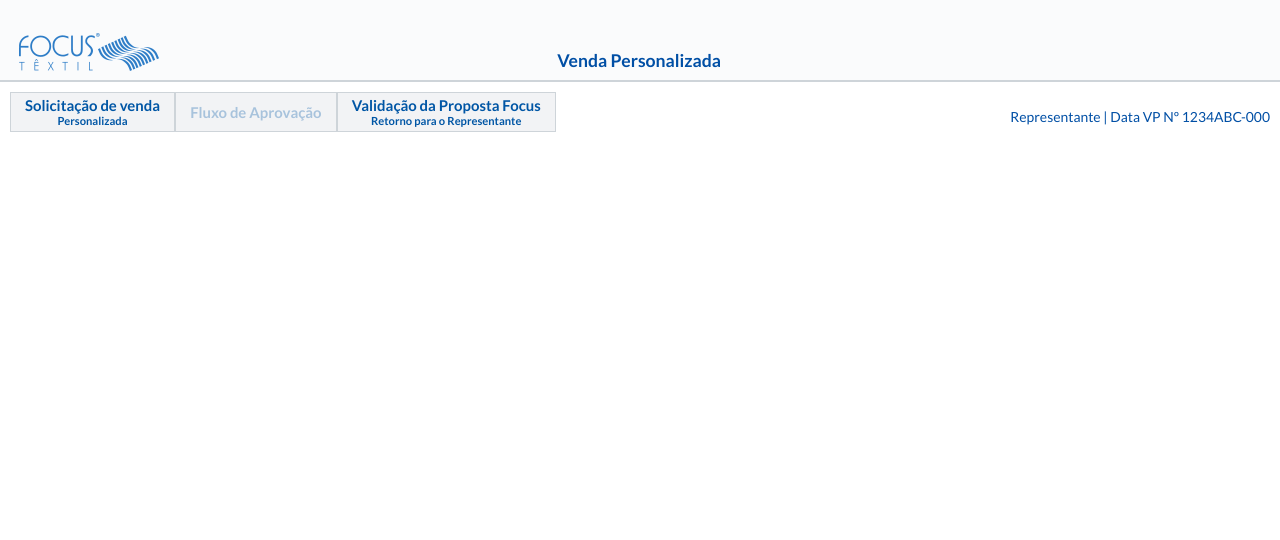
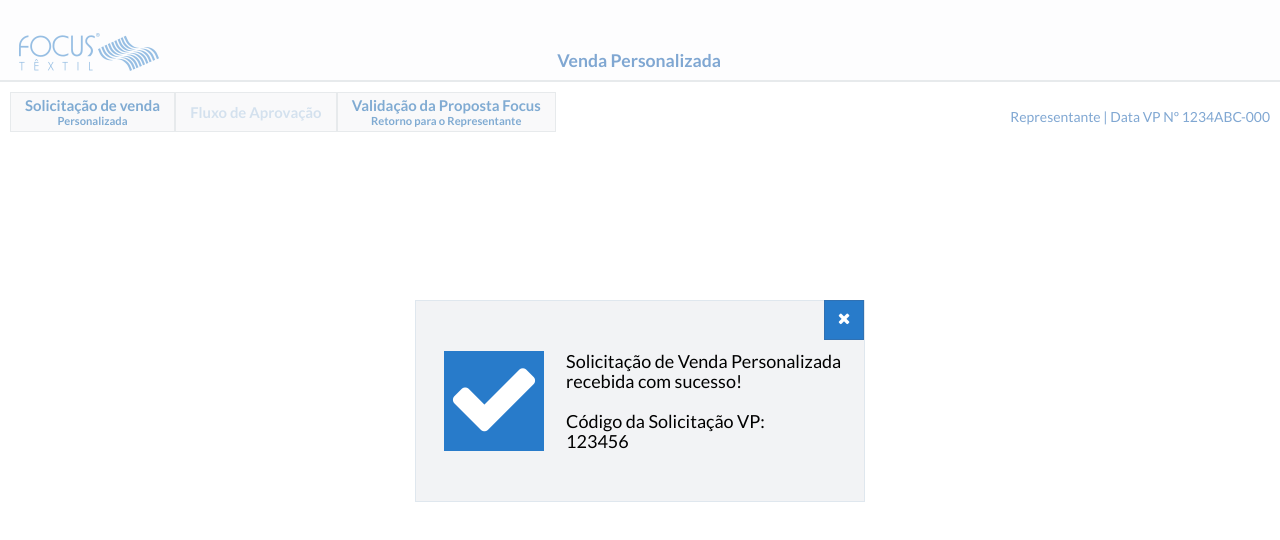
Before and after one commit to rafaelkellows/vendapersonalizada, a website: page index.html in a window 1280 px wide. Drawn offline with Linux system fonts and the light colour scheme.

Commit message:
Desenvolvimento do Box de Mensagem de Erro/Sucesso

```diff
--- a/index.html
+++ b/index.html
@@ -37,6 +37,16 @@
   <body>
 
     <main>
+      <div class="msg-box">
+        <div class="success">
+          <a href="javascript:void(0);" title="Fechar"><i class="fa fa-times" aria-hidden="true"></i></a>
+          <i class="fa fa-check" aria-hidden="true"></i>
+          <i class="fa fa-exclamation" aria-hidden="true"></i>
+          <p>
+            Solicitação de Venda Personalizada recebida com sucesso!<br><br>Código da Solicitação VP:<br>123456
+          </p>
+        </div>
+      </div>
       <div class="loader"><img src="images/loader.gif" height="32" width="32"></div>
       <header>
         <h1><a href="http://www.focustextil.com.br" target="_blank"><img src="images/logo-focus-textil.png" height="38" width="141" /></a></h1>
--- a/less/styles.less
+++ b/less/styles.less
@@ -153,6 +153,66 @@ main{
       left: 50%\9;
       position: absolute;
       z-index: 99;
+    }
+    &:after{
+      content: '';
+      background: #fff;
+      opacity: 0.5;
+      filter: alpha(opacity=50);
+      width: 100%;
+      height: 100%;
+    }
+  }
+  /* MSG BOX */
+  div.msg-box{
+    position: fixed;
+    left: 0;
+    top: 0;
+    z-index: 999;
+    width: 100%;
+    height: 100%;
+    div {
+      width: 450px;
+      top: calc(~"50% - 100px");
+      top: 50%\9;
+      left: calc(~"50% - 225px");
+      left: 50%\9;
+      position: absolute;
+      padding: 50px 0;
+      box-sizing: border-box;
+      border: 1px solid #dfe7ee;
+      background: @medium-gray;
+      z-index: 99;
+      > a{
+        .transit(0.3s); width: 40px; height: 40px; border: 1px solid #3071b3; background: @light-blue; position: absolute; right:0; top:-1px; color: #fff; text-align: center; box-sizing: border-box; line-height: 33px;
+        &:hover{
+          background: @medium-gray;
+          border: 1px solid @super-dark-gray;
+          color: @light-blue;
+        }
+      }
+      > i{
+        background: @light-blue; color: #fff; width: 100px;
+        display: none;
+        height: 100px;
+        text-align: center;
+        font-size: 95px;
+        line-height: 95px;
+        margin: 0 19px 0 28px;
+        box-sizing: border-box;
+        &.fa-exclamation{
+          padding: 6px 0 0 0;
+        }
+      }
+      > p{
+        .d-inline(middle); font-size: 18px; width: 277px; line-height: 20px;
+      }
+      &.success{
+        i.fa-check{ .d-inline(middle); }
+      }
+      &.error{
+        i.fa-exclamation{ .d-inline(middle); background-color: #D12527; }
+      }
     }
     &:after{
       content: '';
```
Also changed, not shown: css/styles.css, less/styles.css (deleted).
